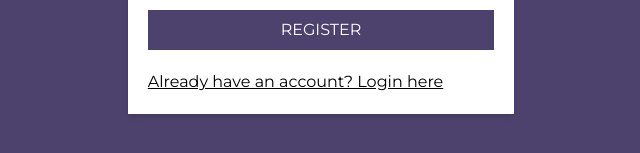
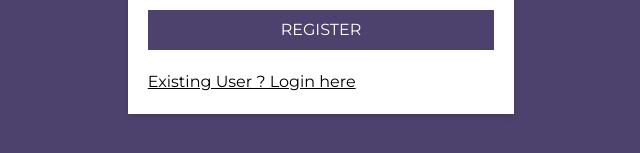
Before and after one commit to thepractitionerGG/buddyConnect2, a React (Create React App) app in the folder Client/: page /Register in a window 1280 px wide. Shown: the part 475-628 px from the top of the page, without its empty margins (319-959 px from the left). Built offline with nearby package versions, Linux system fonts and the light colour scheme.

Commit message:
register text fixed

```diff
--- a/Client/src/Pages/Register/index.js
+++ b/Client/src/Pages/Register/index.js
@@ -74,7 +74,7 @@ function Register() {
                 <Link
                     to="/login"
                     className="underline">
-                    Already have an account? Login here
+                    Existing User ? Login here
                 </Link>
             </div>
         </div>
```
